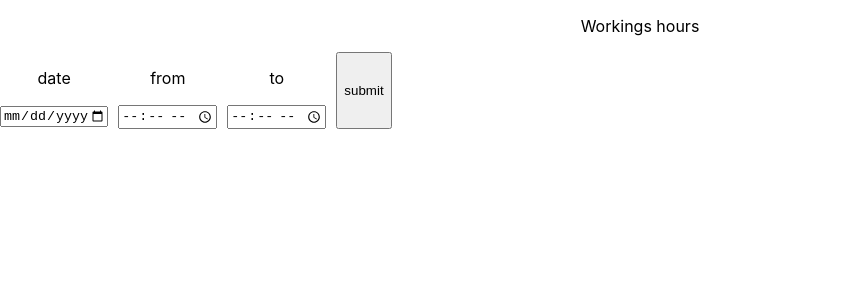
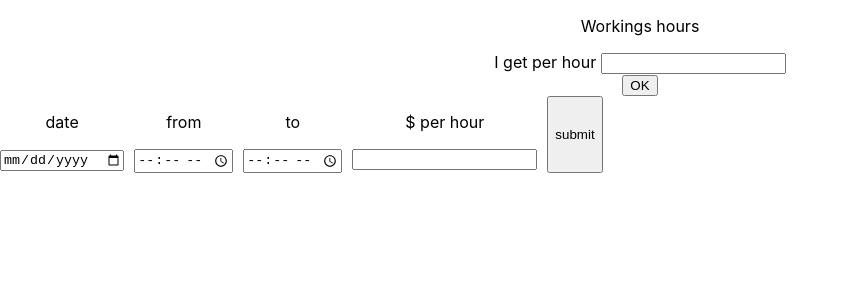
Before and after one commit to NoamGilad/working-hours, a React (Create React App) app: page / in a window 1280 px wide. Shown: the top 300 px of the page, without its empty margins (0-849 px from the left). Built offline with nearby package versions, Linux system fonts and the light colour scheme.

Commit message:
started working on amount per hour and ListEntry

```diff
--- a/package.json
+++ b/package.json
@@ -8,7 +8,7 @@
     "@testing-library/user-event": "^13.5.0",
     "react": "^18.2.0",
     "react-dom": "^18.2.0",
-    "react-scripts": "5.0.1",
+    "react-scripts": "^5.0.1",
     "web-vitals": "^2.1.4"
   },
   "scripts": {
--- a/src/App.js
+++ b/src/App.js
@@ -8,6 +8,7 @@ function App() {
   const addEntry = (data) => {
     setList((prevValue) => [...prevValue, data]);
   };
+  const renderList = (index, date, from, to) => {};
   return (
     <div className="App">
       <MainForm addEntryMainForm={addEntry} />
@@ -18,9 +19,10 @@ function App() {
           return (
             <div key={index}>
               <label>{index + 1}. </label>
-              <label>{entry.date}</label>
-              <label>{entry.from}</label>
-              <label>{entry.to}</label>
+              <label>{entry.date} </label>
+              <label>from: {entry.from} </label>
+              <label>to: {entry.to} </label>
+              <label>for {entry.amount}$ per hour</label>
               {/* <label>{shiftHours}</label> */}
             </div>
           );
--- /dev/null
+++ b/src/components/AmountPerHour.js
@@ -0,0 +1,33 @@
+import { useState } from "react";
+import Button from "./Button";
+
+function AmountPerHour(props) {
+  const {} = props;
+
+  const [amount, setAmount] = useState("");
+  const amountHandler = (e) => {
+    setAmount(e.target.value);
+  };
+
+  const okHandler = (e) => {
+    e.preventDefault();
+    console.log(`OK`);
+  };
+
+  return (
+    <div>
+      <form>
+        <label>I get {amount} per hour </label>
+        <input
+          type="number"
+          min="0"
+          value={amount}
+          onChange={amountHandler}
+        ></input>
+      </form>
+      <Button label="OK" handler={okHandler}></Button>
+    </div>
+  );
+}
+
+export default AmountPerHour;
--- /dev/null
+++ b/src/components/ListEntry.js
@@ -0,0 +1,15 @@
+function ListEntry(props) {
+  const { index, date, from, to, amount } = props;
+
+  return (
+    <div key={index}>
+      <label>{index + 1}. </label>
+      <label>{date}</label>
+      <label>{from}</label>
+      <label>{to}</label>
+      {/* <label>{shiftHours}</label> */}
+    </div>
+  );
+}
+
+export default ListEntry;
--- a/src/components/MainForm.js
+++ b/src/components/MainForm.js
@@ -1,16 +1,18 @@
+import { useState } from "react";
 import FormField from "./FormField";
 import Button from "./Button";
-import { useState } from "react";
+import ListEntry from "./ListEntry";
+import AmountPerHour from "./AmountPerHour";
 
 function MainFrom({ addEntryMainForm }) {
-  const [date, setDate] = useState('');
-  const [from, setFrom] = useState('');
-  const [to, setTo] = useState('');
+  const [date, setDate] = useState("");
+  const [from, setFrom] = useState("");
+  const [to, setTo] = useState("");
+  const [amount, setAmount] = useState("");
 
   const dateHandler = (e) => {
     setDate(e.target.value);
   };
-
   const fromHandler = (e) => {
     setFrom(e.target.value);
     // const [hours, minutes] = e.target.value.split(":");
@@ -18,38 +20,42 @@ function MainFrom({ addEntryMainForm }) {
 
     //   setFrom(new Date().setHours(hours).setMinutes(minutes))
   };
-
   const toHandler = (e) => {
     setTo(e.target.value);
   };
+  const amountHandler = (e) => {
+    setAmount(e.target.value);
+  };
 
   const submitHandler = (e) => {
-    e.preventDefault()
-    console.log(date, from ,to)
-    if (!date || !from || !to) return;
-    const obj = {
+    e.preventDefault();
+    console.log(date, from, to, amount);
+    if (!date || !from || !to || !amount) return;
+    const data = {
       date,
       from,
       to,
+      amount,
     };
     //// you wrote date: dateHandler, which is wrong, you wanna pass the date, not the function
-    //// also you named this object date which is already used here as a variable so better to give a dif name
-    addEntryMainForm(obj);
+    addEntryMainForm(data);
 
-    setDate('');
-    setFrom('');
-    setTo('');
+    setDate("");
+    setFrom("");
+    setTo("");
+    setAmount("");
   };
 
   return (
     <div>
       <p>Workings hours</p>
+      <AmountPerHour />
       <form className="mainForm">
         <FormField label="date">
           <input
             type="date"
             min="2019-01-01"
-            max="2022-12-31"
+            max={new Date()}
             value={date}
             onChange={dateHandler}
           />
@@ -60,6 +66,9 @@ function MainFrom({ addEntryMainForm }) {
         <FormField label="to">
           <input type="time" value={to} onChange={toHandler} />
         </FormField>
+        <FormField label="$ per hour">
+          <input type="amount" value={amount} onChange={amountHandler} />
+        </FormField>
         <Button label="submit" handler={submitHandler} />
       </form>
     </div>
```
Also changed, not shown: 1 other file (tests, documents, lock files or other folders).
